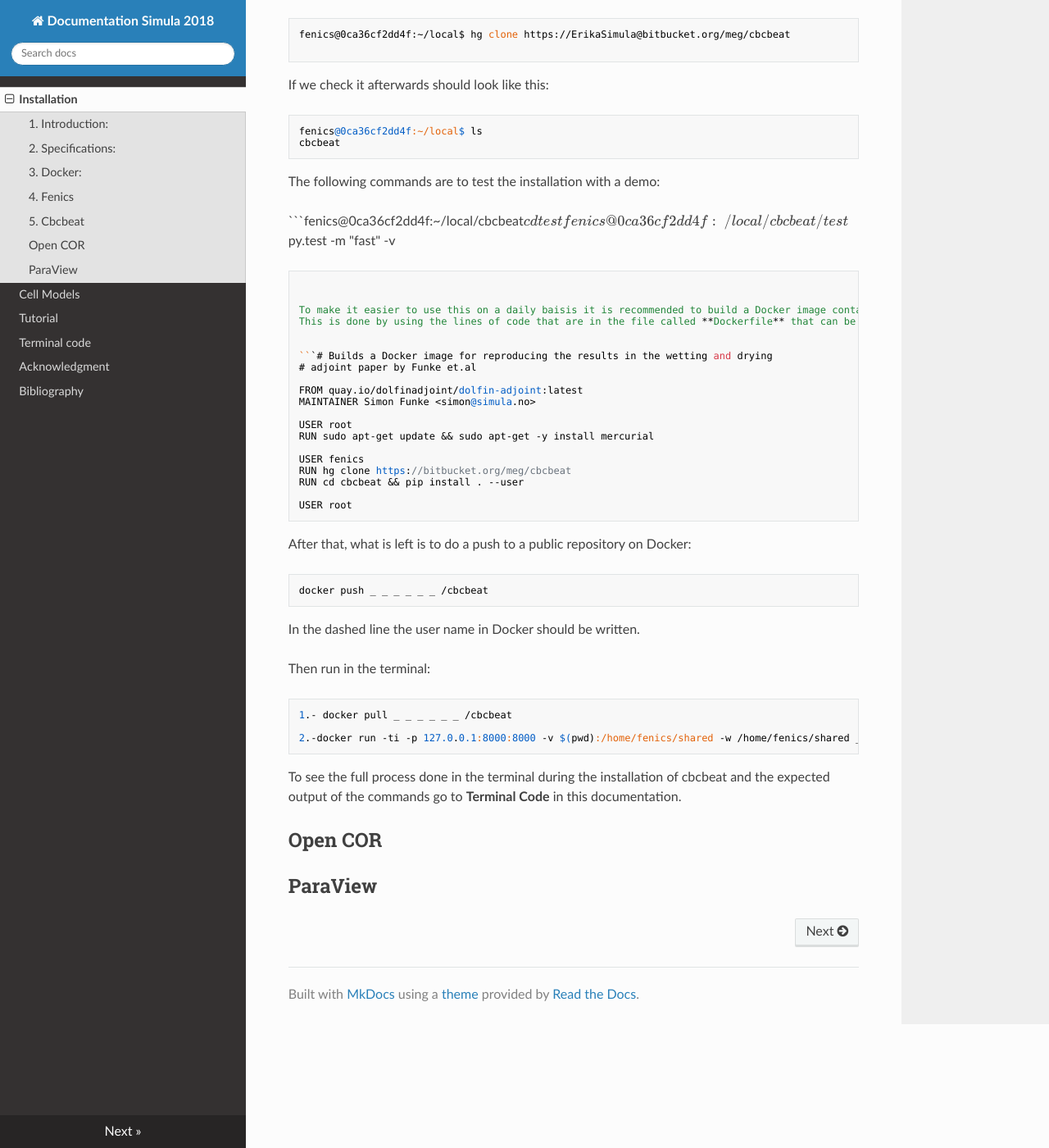
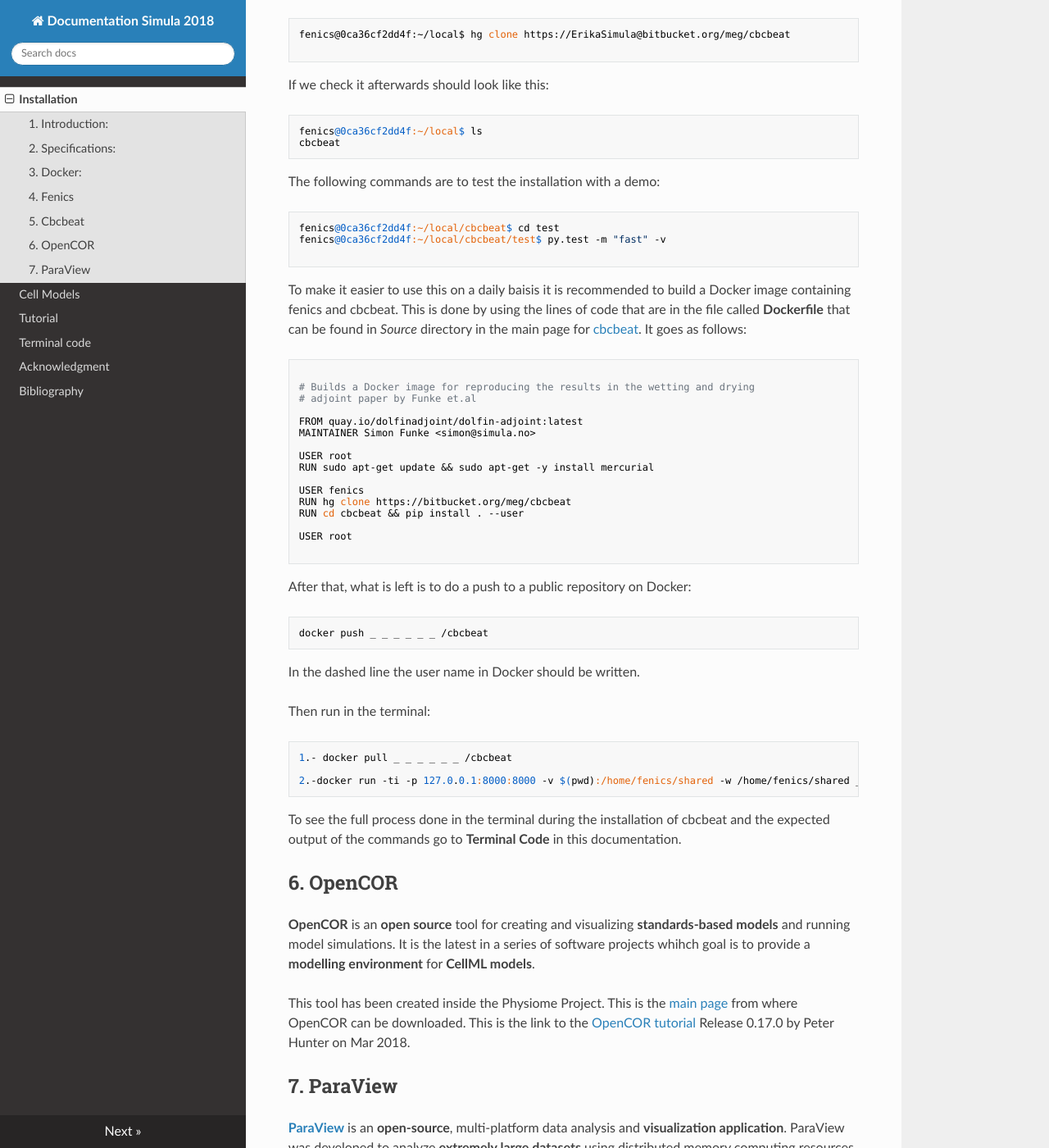
Before and after one commit to ErikaKvalem/Documentation-2018-MkDocs, an MkDocs documentation site: the page built from docs/index.md, in a window 1280 px wide and 1400 px high, scrolled down 5126 px. Shown: the whole window at 82% size. Built offline with MkDocs 1.6.1, drawn with Linux system fonts in a browser that asks for light colours; nearby versions of some CDN libraries; formulas are drawn with MathJax 3; old or Windows-style settings are respelled for this version of MkDocs; some of the changed text lies outside the part shown.

Commit message:
Update index.md

````diff
--- a/docs/index.md
+++ b/docs/index.md
@@ -235,8 +235,10 @@ cbcbeat
 ```
 The following commands are to test the installation with a demo:
 
-```fenics@0ca36cf2dd4f:~/local/cbcbeat$ cd test
+```
+fenics@0ca36cf2dd4f:~/local/cbcbeat$ cd test
 fenics@0ca36cf2dd4f:~/local/cbcbeat/test$ py.test -m "fast" -v
+
 ```
 
 
@@ -244,7 +246,9 @@ To make it easier to use this on a daily baisis it is recommended to build a Doc
 This is done by using the lines of code that are in the file called **Dockerfile** that can be found in *Source* directory in the main page for [cbcbeat](https://bitbucket.org/meg/cbcbeat). It goes as follows:
 
 
-```# Builds a Docker image for reproducing the results in the wetting and drying
+```
+
+# Builds a Docker image for reproducing the results in the wetting and drying
 # adjoint paper by Funke et.al
 
 FROM quay.io/dolfinadjoint/dolfin-adjoint:latest
@@ -258,6 +262,7 @@ RUN hg clone https://bitbucket.org/meg/cbcbeat
 RUN cd cbcbeat && pip install . --user
 
 USER root
+
 ```
 
 After that, what is left is to do a push to a public repository on Docker:
@@ -280,6 +285,21 @@ Then run in the terminal:
 
 To see the full process done in the terminal during the installation of cbcbeat and the expected output of the commands go to **Terminal Code** in this documentation.
 
-## Open COR
+## 6. OpenCOR
 
-## ParaView
+**OpenCOR** is an **open source** tool for creating and visualizing **standards-based models** and running model simulations. It is the latest in a series of software projects whihch goal is to provide a **modelling environment** for **CellML models**.
+
+This tool has been created inside the Physiome Project.
+This is the [main page](http://www.opencor.ws) from where OpenCOR can be downloaded.
+This is the link to the [OpenCOR tutorial](https://media.readthedocs.org/pdf/tutorial-on-cellml-opencor-and-pmr/latest/tutorial-on-cellml-opencor-and-pmr.pdf) Release 0.17.0 by Peter Hunter on Mar 2018.
+
+
+## 7. ParaView
+
+[**ParaView**](https://www.paraview.org/overview/) is an **open-source**, multi-platform data analysis and **visualization application**.  ParaView was developed to analyze **extremely large datasets** using distributed memory computing resources.
+
+In this case it will be used to **visualize the solutions** from cbcbeat of the simulations of the cell models since **Docker** does not allow visualization.
+
+This is the [installation page](https://www.paraview.org/download/)
+
+This is a good [tutorial](https://www.paraview.org/Wiki/images/d/d5/ParaViewTutorial398.pdf) for getting started.
````
